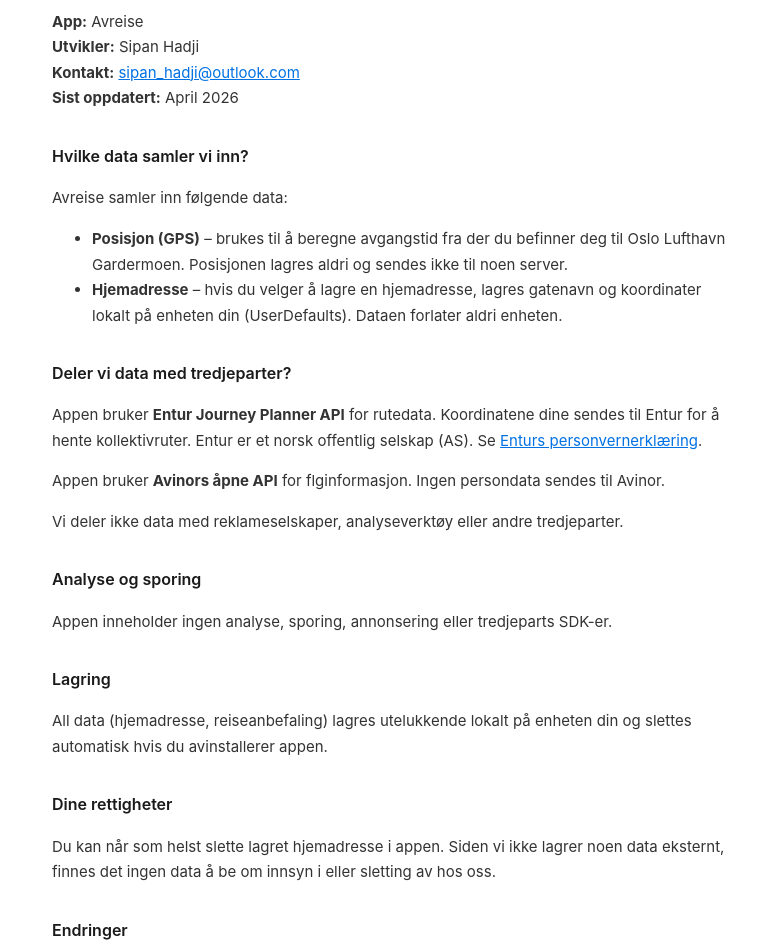
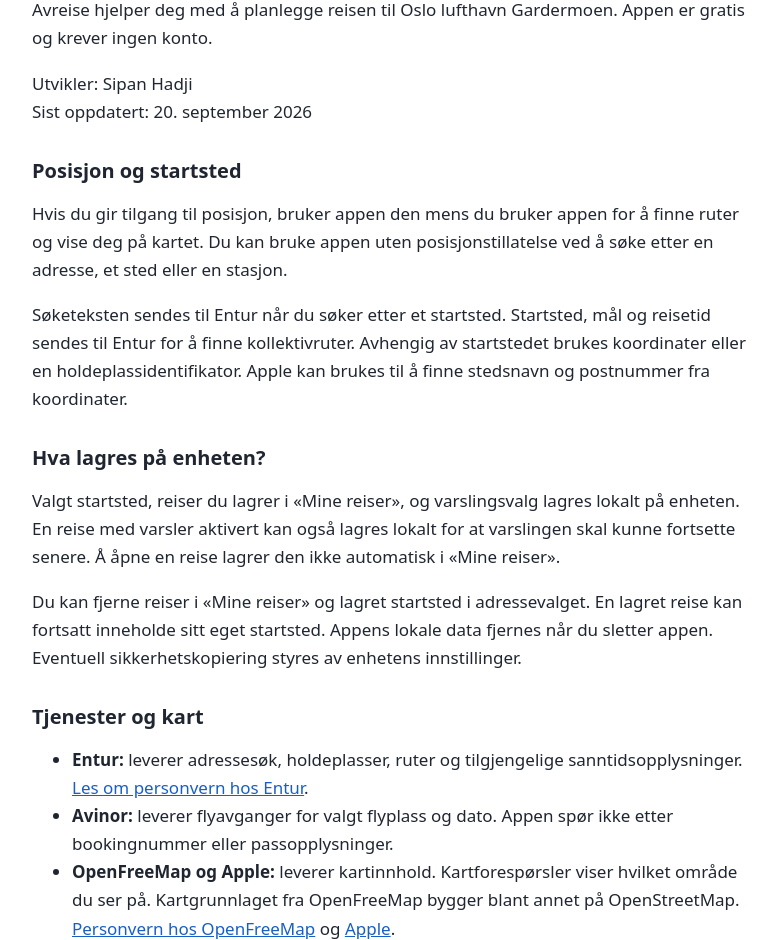
Before and after one commit to Sipan2/avreise-privacy, a plain HTML site: page index.html in a window 1280 px wide. Shown: the part 113-1053 px from the top of the page, without its empty margins (248-1023 px from the left). Drawn offline with Linux system fonts and the light colour scheme.

Commit message:
Oppdater personvern for kart, rutesøk og lagrede reiser
Updated HTML structure and content for privacy policy page.

```diff
--- a/index.html
+++ b/index.html
@@ -1,53 +1,39 @@
-<!DOCTYPE html>
-<html lang="no">
+<!doctype html>
+<html lang="nb">
 <head>
-<meta charset="UTF-8">
-<meta name="viewport" content="width=device-width, initial-scale=1.0">
-<title>Personvernerklæring – Avreise</title>
+<meta charset="utf-8">
+<meta name="viewport" content="width=device-width, initial-scale=1">
+<title>Personvern og kontakt – Avreise</title>
 <style>
-  body { font-family: -apple-system, sans-serif; max-width: 680px; margin: 60px auto;
-         padding: 0 24px; color: #1a1a1a; line-height: 1.7; }
-  h1 { font-size: 26px; font-weight: 700; }
-  h2 { font-size: 16px; font-weight: 600; margin-top: 32px; }
-  p, li { font-size: 15px; color: #333; }
-  a { color: #0071e3; }
-  footer { margin-top: 60px; font-size: 13px; color: #999; }
+:root{color-scheme:light dark}body{font:17px/1.65 system-ui,sans-serif;max-width:720px;margin:48px auto;padding:0 22px;color:#202631;background:#fff}h1,h2{line-height:1.25}h1{font-size:2rem}h2{font-size:1.25rem;margin-top:2rem}a{color:#175fc7}footer{margin-top:3rem;font-size:.9rem;color:#5d6470}@media(prefers-color-scheme:dark){body{background:#0b1017;color:#e8edf3}a{color:#8cbcff}footer{color:#a8b2c0}}
 </style>
 </head>
 <body>
-<h1>Personvernerklæring</h1>
-<p><strong>App:</strong> Avreise<br>
-<strong>Utvikler:</strong> Sipan Hadji<br>
-<strong>Kontakt:</strong> <a href="mailto:sipan_hadji@outlook.com">sipan_hadji@outlook.com</a><br>
-<strong>Sist oppdatert:</strong> April 2026</p>
-
-<h2>Hvilke data samler vi inn?</h2>
-<p>Avreise samler inn følgende data:</p>
+<main>
+<h1>Personvern i Avreise</h1>
+<p>Avreise hjelper deg med å planlegge reisen til Oslo lufthavn Gardermoen. Appen er gratis og krever ingen konto.</p>
+<p>Utvikler: Sipan Hadji<br>Sist oppdatert: 20. september 2026</p>
+<h2>Posisjon og startsted</h2>
+<p>Hvis du gir tilgang til posisjon, bruker appen den mens du bruker appen for å finne ruter og vise deg på kartet. Du kan bruke appen uten posisjonstillatelse ved å søke etter en adresse, et sted eller en stasjon.</p>
+<p>Søketeksten sendes til Entur når du søker etter et startsted. Startsted, mål og reisetid sendes til Entur for å finne kollektivruter. Avhengig av startstedet brukes koordinater eller en holdeplassidentifikator. Apple kan brukes til å finne stedsnavn og postnummer fra koordinater.</p>
+<h2>Hva lagres på enheten?</h2>
+<p>Valgt startsted, reiser du lagrer i «Mine reiser», og varslingsvalg lagres lokalt på enheten. En reise med varsler aktivert kan også lagres lokalt for at varslingen skal kunne fortsette senere. Å åpne en reise lagrer den ikke automatisk i «Mine reiser».</p>
+<p>Du kan fjerne reiser i «Mine reiser» og lagret startsted i adressevalget. En lagret reise kan fortsatt inneholde sitt eget startsted. Appens lokale data fjernes når du sletter appen. Eventuell sikkerhetskopiering styres av enhetens innstillinger.</p>
+<h2>Tjenester og kart</h2>
 <ul>
-  <li><strong>Posisjon (GPS)</strong> – brukes til å beregne avgangstid fra der du befinner deg til Oslo Lufthavn Gardermoen. Posisjonen lagres aldri og sendes ikke til noen server.</li>
-  <li><strong>Hjemadresse</strong> – hvis du velger å lagre en hjemadresse, lagres gatenavn og koordinater lokalt på enheten din (UserDefaults). Dataen forlater aldri enheten.</li>
+<li><strong>Entur:</strong> leverer adressesøk, holdeplasser, ruter og tilgjengelige sanntidsopplysninger. <a href="https://om.entur.no/personvern/">Les om personvern hos Entur</a>.</li>
+<li><strong>Avinor:</strong> leverer flyavganger for valgt flyplass og dato. Appen spør ikke etter bookingnummer eller passopplysninger.</li>
+<li><strong>OpenFreeMap og Apple:</strong> leverer kartinnhold. Kartforespørsler viser hvilket område du ser på. Kartgrunnlaget fra OpenFreeMap bygger blant annet på OpenStreetMap. <a href="https://openfreemap.org/privacy/">Personvern hos OpenFreeMap</a> og <a href="https://www.apple.com/legal/privacy/">Apple</a>.</li>
 </ul>
-
-<h2>Deler vi data med tredjeparter?</h2>
-<p>Appen bruker <strong>Entur Journey Planner API</strong> for rutedata. Koordinatene dine sendes til Entur for å hente kollektivruter. Entur er et norsk offentlig selskap (AS). Se <a href="https://www.entur.org/om-entur/personvern/" target="_blank">Enturs personvernerklæring</a>.</p>
-<p>Appen bruker <strong>Avinors åpne API</strong> for flginformasjon. Ingen persondata sendes til Avinor.</p>
-<p>Vi deler ikke data med reklameselskaper, analyseverktøy eller andre tredjeparter.</p>
-
-<h2>Analyse og sporing</h2>
-<p>Appen inneholder ingen analyse, sporing, annonsering eller tredjeparts SDK-er.</p>
-
-<h2>Lagring</h2>
-<p>All data (hjemadresse, reiseanbefaling) lagres utelukkende lokalt på enheten din og slettes automatisk hvis du avinstallerer appen.</p>
-
-<h2>Dine rettigheter</h2>
-<p>Du kan når som helst slette lagret hjemadresse i appen. Siden vi ikke lagrer noen data eksternt, finnes det ingen data å be om innsyn i eller sletting av hos oss.</p>
-
-<h2>Endringer</h2>
-<p>Eventuelle endringer i denne erklæringen vil gjenspeiles på denne siden med oppdatert dato.</p>
-
-<h2>Kontakt</h2>
-<p>Spørsmål? Send e-post til <a href="mailto:sipan_hadji@outlook.com">sipan_hadji@outlook.com</a></p>
-
+<p>Ved nettverksforespørsler mottar tjenesteleverandøren tekniske opplysninger som IP-adresse. Leverandørenes egne personvernvilkår gjelder for deres behandling. Posisjon og startsted blir derfor ikke bare behandlet lokalt når du bruker rutesøk og kart.</p>
+<h2>Varsler og Live Activity</h2>
+<p>Varsler og Live Activity er valgfrie. Når du aktiverer dem, bruker appen den valgte reisen til lokale varsler og visning på låseskjermen. Slå av «Varsler for reisen» for å avslutte dette, eller endre tillatelsene i iOS-innstillingene. Oppdatering når appen ikke er åpen avhenger av hva iOS tillater; løpende sanntidsvarsling er ikke garantert.</p>
+<h2>Analyse og reklame</h2>
+<p>Avreise har ingen annonser, reklamesporing eller analyseverktøy for markedsføring. Appen bruker tredjepartsprogramvaren MapLibre til kartvisning.</p>
+<h2>Kontakt og spørsmål</h2>
+<p>For hjelp med appen eller spørsmål om personvern, kontakt <a href="mailto:sipan_hadji@outlook.com">sipan_hadji@outlook.com</a>. Ikke send bookingnummer, passopplysninger eller andre sensitive reisedokumenter.</p>
+<p>Denne siden oppdateres når appens behandling av opplysninger endres.</p>
+</main>
 <footer>© 2026 Sipan Hadji · Avreise</footer>
 </body>
 </html>
```
